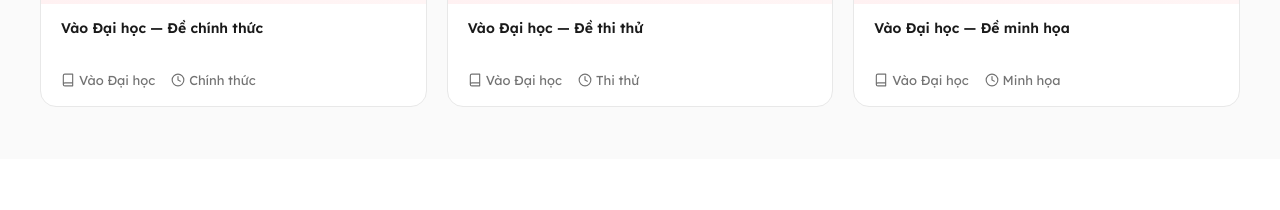
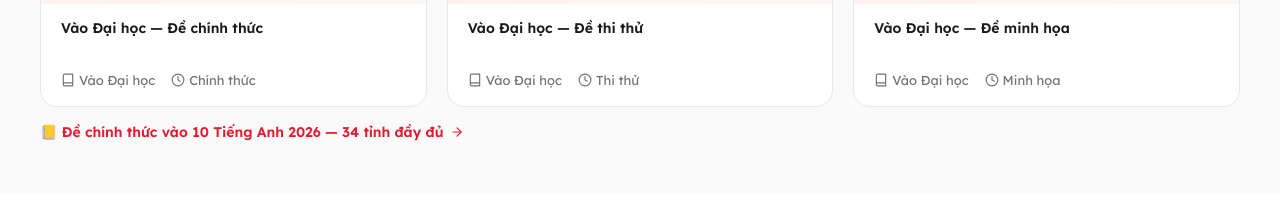
Before and after one commit to nth913/istudy-web, a Next.js app: page / in a window 1280 px wide. Shown: the part 1340-1550 px from the top of the page. Built offline with nearby package versions, Linux system fonts and the light colour scheme; no server answers.

Commit message:
feat(seo): add direct link to /de-chinh-thuc-vao-10-2026 from homepage popular section

```diff
--- a/app/(site)/page.tsx
+++ b/app/(site)/page.tsx
@@ -537,6 +537,11 @@ export default async function HomePage() {
               </Link>
             ))}
           </div>
+          <div style={{ textAlign: "center", marginTop: 16 }}>
+            <Link href="/de-chinh-thuc-vao-10-2026" className="see-all">
+              📒 Đề chính thức vào 10 Tiếng Anh 2026 — 34 tỉnh đầy đủ <IconArrow />
+            </Link>
+          </div>
         </div>
       </section>
 
```
